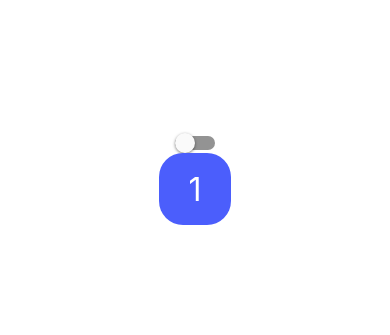
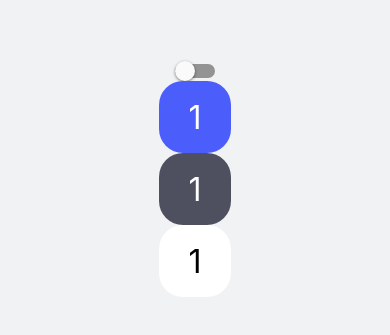
Before and after one commit to betomoedano/calculator-RN-darkmode, a React Native app: screen / in a window 390 px wide. Shown: the part 243-578 px from the top of the page. Built offline with nearby package versions, Linux system fonts and the light colour scheme.

Commit message:
add btn component

```diff
--- a/App.tsx
+++ b/App.tsx
@@ -1,8 +1,10 @@
-import { useState, useContext, createContext } from 'react';
+import { useState, useContext,  } from 'react';
 import { StyleSheet, Switch, Text, View } from 'react-native';
 import Button from './src/components/Button';
+import { myColors } from './src/styles/Colors';
+import { ThemeContext } from './src/context/ThemeContext';
 
-const ThemeContext = createContext('light');
+
 
 export default function App() {
   const [theme, setTheme] = useState('light');
@@ -13,6 +15,8 @@ export default function App() {
           value={theme === 'dark'}
           onValueChange={() => setTheme(theme === 'light' ? 'dark' : 'light')}
         />
+        <Button title="1" isBlue onPress={() => alert('Hello')} />
+        <Button title="1" isGray onPress={() => alert('Hello')} />
         <Button title="1" onPress={() => alert('Hello')} />
       </View>
     </ThemeContext.Provider>
@@ -22,7 +26,7 @@ export default function App() {
 const styles = StyleSheet.create({
   container: {
     flex: 1,
-    backgroundColor: '#fff',
+    backgroundColor: myColors.light,
     alignItems: 'center',
     justifyContent: 'center',
   },
--- a/src/components/Button.tsx
+++ b/src/components/Button.tsx
@@ -1,15 +1,40 @@
+import { useContext } from "react";
 import { TouchableOpacity, Text } from "react-native";
+import { ThemeContext } from "../context/ThemeContext";
 import { Styles } from "../styles/GlobalStyles";
 
 interface ButtonProps {
     onPress: () => void;
     title: string;
+    isBlue?: boolean;
+    isGray?: boolean;
 }
 
-export default function Button({ title, onPress }: ButtonProps) {
+export default function Button({ title, onPress, isBlue, isGray }: ButtonProps) {
+    const theme = useContext(ThemeContext);
     return (
-        <TouchableOpacity style={Styles.btnBlue} onPress={onPress}>
-            <Text style={Styles.smallText}>{title}</Text>
+        <TouchableOpacity
+            style={
+                isBlue
+                ? Styles.btnBlue
+                : isGray
+                ? Styles.btnGray
+                : theme === "light"
+                ? Styles.btnLight
+                : Styles.btnDark
+            }
+            onPress={onPress}>
+            <Text
+               style={
+                   isBlue || isGray
+                   ? Styles.smallTextLight
+                   : theme === "dark"
+                   ? Styles.smallTextLight
+                   : Styles.smallTextDark
+                }
+            >
+                {title}
+            </Text>
         </TouchableOpacity>
     );
 }
--- /dev/null
+++ b/src/context/ThemeContext.tsx
@@ -0,0 +1,3 @@
+import { createContext } from 'react';
+
+export const ThemeContext = createContext('light');
--- a/src/styles/GlobalStyles.tsx
+++ b/src/styles/GlobalStyles.tsx
@@ -2,11 +2,6 @@ import { StyleSheet } from "react-native";
 import { myColors } from "./Colors";
 
 export const Styles = StyleSheet.create({
-    box: {
-        width: 100,
-        height: 100,
-        backgroundColor: myColors.blue,
-    },
     btnBlue: {
         width: 72,
         height: 72,
@@ -15,9 +10,37 @@ export const Styles = StyleSheet.create({
         justifyContent: "center",
         alignItems: "center",
     },
-    smallText: {
+    btnDark: {
+        width: 72,
+        height: 72,
+        borderRadius: 24,
+        backgroundColor: myColors.btnDark,
+        justifyContent: "center",
+        alignItems: "center",
+    },
+    btnLight: {
+        width: 72,
+        height: 72,
+        borderRadius: 24,
+        backgroundColor: myColors.white,
+        justifyContent: "center",
+        alignItems: "center",
+    },
+    btnGray: {
+        width: 72,
+        height: 72,
+        borderRadius: 24,
+        backgroundColor: myColors.btnGray,
+        justifyContent: "center",
+        alignItems: "center",
+    },
+    smallTextLight: {
         fontSize: 32,
         color: myColors.white,
-    }
+    },
+    smallTextDark: {
+        fontSize: 32,
+        color: myColors.black,
+    },
 
 })
```
